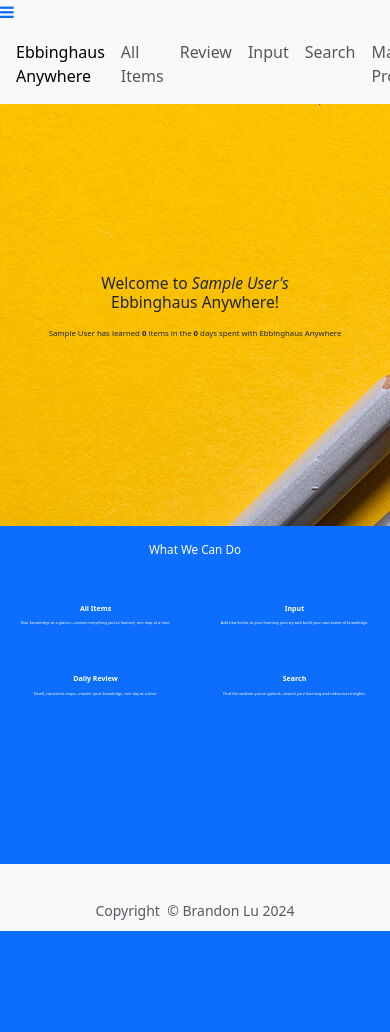
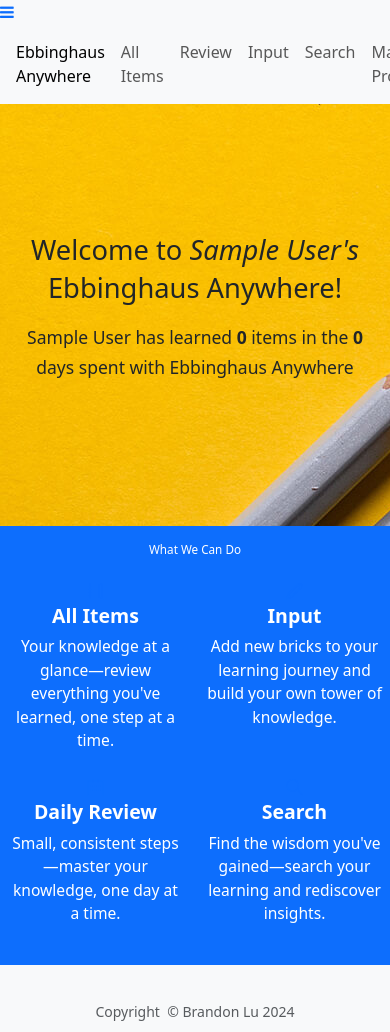
Before and after one commit to myGitToy/EbbinghausAnywhere, a Django app: page / in a window 390 px wide; the page is wider, and only the part inside the window is pictured. Before the commit the page ends 931 px from the top of that part, so only its background shows below. Run offline with Django 4.2, Linux system fonts and the light colour scheme; the visitor is signed in with stand-in values (Sample User, id 1); data that the repository does not hold is empty; some libraries are stand-ins or nearby versions.

Commit message:
0.1.1.0
update mobile style

```diff
--- a/EAW/templates/home_logged_in.html
+++ b/EAW/templates/home_logged_in.html
@@ -4,14 +4,18 @@
 <header class="d-flex masthead m-0 py-2 align-items-center"
         style="background-image: url('{% static 'img/bg-masthead.jpg' %}'); height: 50vh;">
     <div class="container text-center">
-        <h2 class="mx-auto mb-3" style="font-size: 4vw; line-height: 1.2;">
+        <h2 class="masthead-title mx-auto mb-3">
             <span>Welcome to&nbsp;</span><em>{{ display_name }}'s</em><br>Ebbinghaus Anywhere!
         </h2>
-        <p class="text-center" style="font-size: 2vw; line-height: 1.5;">
-            {{ display_name }} has learned <strong>{{ total_items }}</strong> items in the <strong>{{ days_since_first_item }}</strong> days spent with Ebbinghaus Anywhere
+        <p class="masthead-subtitle text-center">
+            {{ display_name }} has learned <strong>{{ total_items }}</strong> items in the
+            <strong>{{ days_since_first_item }}</strong> days spent with Ebbinghaus Anywhere
         </p>
     </div>
 </header>
+
+
+
 
 <section id="services" class="content-section bg-primary text-white text-center py-3" style="min-height: 40vh;">
     <div class="container">
@@ -21,25 +25,23 @@
         <div class="row">
             <div class="col-6 col-md-3 mb-4">
                 <a class="mx-auto service-icon rounded-circle mb-3" href="{% url 'item-list' %}"><i class="icon-notebook"></i></a>
-                <h4 style="font-size: 1.8vw;"><strong>All Items</strong></h4>
-                <p class="mb-0 text-faded" style="font-size: 1vw;">Your knowledge at a glance—review everything you've learned, one step at a time.</p>
+                <h4 class="service-title"><strong>All Items</strong></h4>
+                <p class="service-text mb-0 text-faded">Your knowledge at a glance—review everything you've learned, one step at a time.</p>
             </div>
             <div class="col-6 col-md-3 mb-4">
                 <a class="mx-auto service-icon rounded-circle mb-3" href="{% url 'input-view' %}"><i class="icon-pencil"></i></a>
-                <h4 style="font-size: 1.8vw;"><strong>Input</strong></h4>
-                <p class="mb-0 text-faded" style="font-size: 1vw;">Add new bricks to your learning journey and build your own tower of knowledge.</p>
+                <h4 class="service-title"><strong>Input</strong></h4>
+                <p class="service-text mb-0 text-faded">Add new bricks to your learning journey and build your own tower of knowledge.</p>
             </div>
             <div class="col-6 col-md-3 mb-4">
                 <a class="mx-auto service-icon rounded-circle mb-3" href="{% url 'review-home' %}"><i class="icon-calendar"></i></a>
-                <h4 style="font-size: 1.8vw;"><strong>Daily Review</strong></h4>
-                <p class="mb-0 text-faded" style="font-size: 1vw;">
-                    Small, consistent steps—master your knowledge, one day at a time.
-                </p>
+                <h4 class="service-title"><strong>Daily Review</strong></h4>
+                <p class="service-text mb-0 text-faded">Small, consistent steps—master your knowledge, one day at a time.</p>
             </div>
             <div class="col-6 col-md-3 mb-4">
                 <a class="mx-auto service-icon rounded-circle mb-3" href="{% url 'search' %}"><i class="icon-magnifier"></i></a>
-                <h4 style="font-size: 1.8vw;"><strong>Search</strong></h4>
-                <p class="mb-0 text-faded" style="font-size: 1vw;">Find the wisdom you've gained—search your learning and rediscover insights.</p>
+                <h4 class="service-title"><strong>Search</strong></h4>
+                <p class="service-text mb-0 text-faded">Find the wisdom you've gained—search your learning and rediscover insights.</p>
             </div>
         </div>
     </div>
--- a/static/css/styles.css
+++ b/static/css/styles.css
@@ -27,6 +27,43 @@ main {
         width: 90%;
     }
 }
+/* 默认样式 */
+.masthead-title {
+    font-size: 4vw;
+    line-height: 1.2;
+    /* color: #fff; */
+    /* text-shadow: 2px 2px 8px rgba(0, 0, 0, 0.7); */
+}
+.masthead-subtitle {
+    font-size: 2vw;
+    line-height: 1.5;
+    /* color: #ddd; */
+}
+
+/* 针对平板设备的优化 */
+@media (max-width: 768px) {
+    .masthead-title {
+        font-size: 6vw;
+        line-height: 1.3;
+    }
+    .masthead-subtitle {
+        font-size: 3.5vw;
+        line-height: 1.6;
+    }
+}
+
+/* 针对手机设备的进一步优化 */
+@media (max-width: 480px) {
+    .masthead-title {
+        font-size: 7vw;
+        line-height: 1.4;
+    }
+    .masthead-subtitle {
+        font-size: 4.5vw;
+        line-height: 1.7;
+    }
+}
+
 @media (max-width: 768px) {
     .masthead {
         padding: 1rem 0;
@@ -34,11 +71,11 @@ main {
         min-height: 300px;
     }
     h1 {
-        font-size: 1.5rem;
+        font-size: 4rem;
         margin-bottom: 0.5rem;
     }
     h3 {
-        font-size: 1rem;
+        font-size: 4rem;
     }
     .btn {
         padding: 0.4rem 0.8rem;
@@ -58,7 +95,35 @@ main {
         display: none;
     }
 }
+/* 默认字体样式 */
+.service-title {
+    font-size: 1.8vw;
+    text-align: center;
+}
+.service-text {
+    font-size: 1vw;
+    text-align: center;
+}
 
+/* 小屏幕优化 */
+@media (max-width: 768px) {
+    .service-title {
+        font-size: 4vw; /* 增大标题字体 */
+    }
+    .service-text {
+        font-size: 3vw; /* 增大段落字体 */
+    }
+}
+
+/* 超小屏幕进一步优化 */
+@media (max-width: 480px) {
+    .service-title {
+        font-size: 5vw; /* 进一步增大标题字体 */
+    }
+    .service-text {
+        font-size: 4vw; /* 进一步增大段落字体 */
+    }
+}
 .table-transparent {
     background-color: transparent; /* 设置背景颜色为透明 */
     color: inherit; /* 继承文字颜色 */
```
